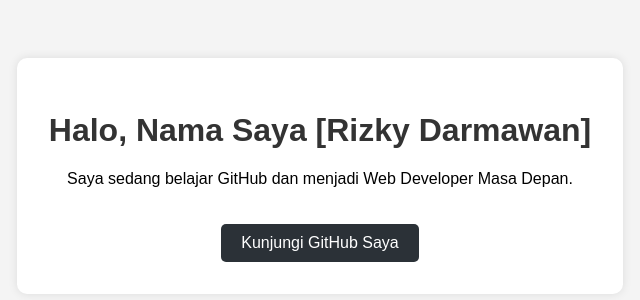
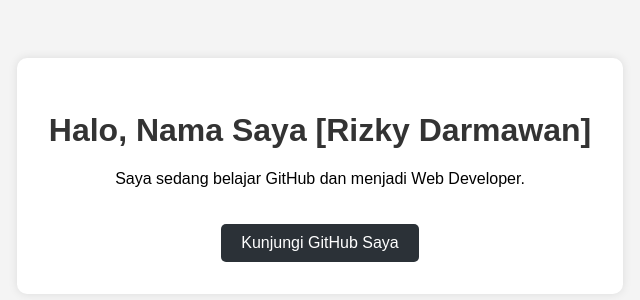
Before and after one commit to rd931/Portofolio-saya, a plain HTML site: page index.html in a window 1280 px wide. Shown: the part 224-524 px from the top of the page, without its empty margins (320-960 px from the left). Drawn offline with Linux system fonts and the light colour scheme.

Commit message:
Update index.html

```diff
--- a/index.html
+++ b/index.html
@@ -7,7 +7,7 @@
 <body>
     <div class="container">
         <h1>Halo, Nama Saya [Rizky Darmawan]</h1>
-        <p>Saya sedang belajar GitHub dan menjadi Web Developer Masa Depan.</p>
+        <p>Saya sedang belajar GitHub dan menjadi Web Developer.</p>
         <a href="https://github.com/username-anda" target="_blank">Kunjungi GitHub Saya</a>
     </div>
 </body>
```
